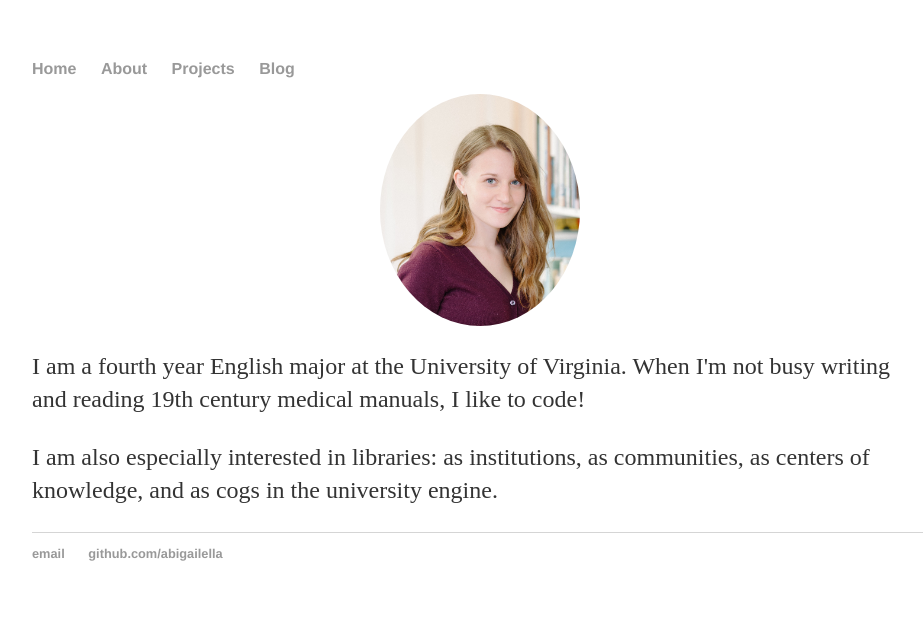
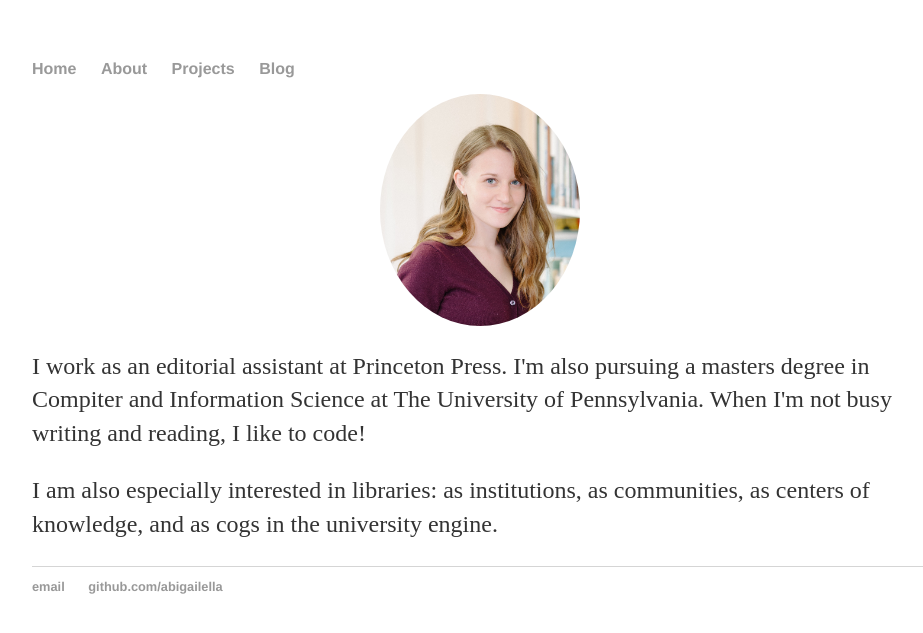
Before and after one commit to abigailella/abigailella.github.io, a Jekyll site: the page built from about.html, in a window 1280 px wide. Shown: the top 633 px of the page, without its empty margins (160-1083 px from the left). Built offline with Jekyll 4.4.1, drawn with Linux system fonts in a browser that asks for light colours.

Commit message:
Update about.html

```diff
--- a/about.html
+++ b/about.html
@@ -19,8 +19,8 @@ img {
 
 
 <img src="headshot.jpg" alt="Avatar" style="width:200px">
-<p>I am a fourth year English major at the University of Virginia.
-					When I'm not busy writing and reading 19th century medical manuals, I like to code!</p>
+<p> I work as an editorial assistant at Princeton Press. I'm also pursuing a masters degree in Compiter and Information Science at The University of Pennsylvania.
+					When I'm not busy writing and reading, I like to code!</p>
 <p>I am also especially interested in libraries: as institutions, as communities, as centers of knowledge,
 and as cogs in the university engine.  </p>
 </body>
```
